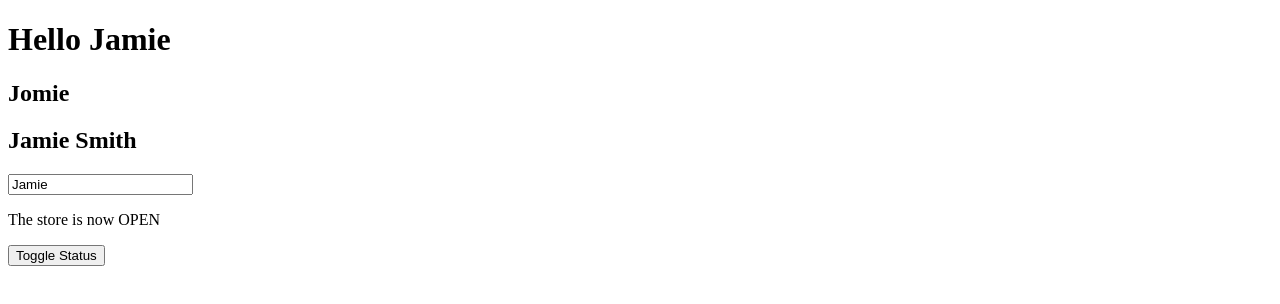
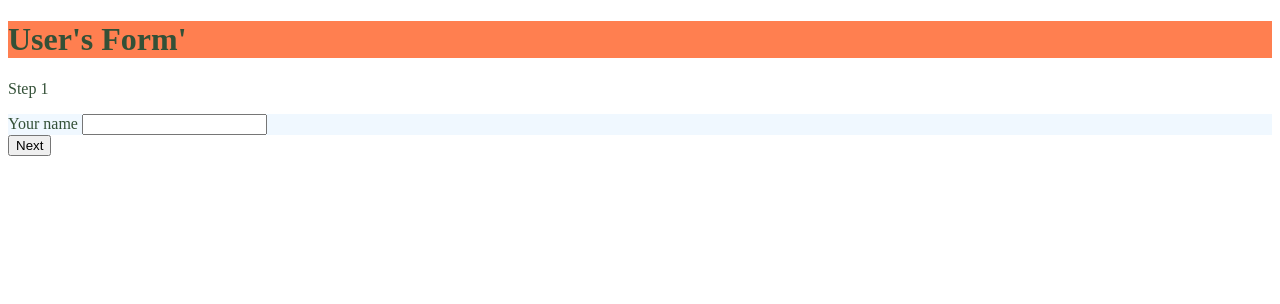
Before and after one commit to piggypiggyyoinkyoink/experimentation, a SvelteKit app in the folder svelte/: page / in a window 1280 px wide. Shown: the top 304 px of the page. Built offline with nearby package versions, Linux system fonts and the light colour scheme.

Commit message:
If statements and CSS within Svelte files

```diff
--- a/svelte/src/lib/components/Header.svelte
+++ b/svelte/src/lib/components/Header.svelte
@@ -2,9 +2,18 @@
     let {name, fakeName=null} = $props(); //fakeName has a default value null, so is an optional parameter
 </script>
 
-<h1>Hello {name}</h1>
+<div>
+
+    <h1>{#if name}{name}{:else}User{/if}'s Form'</h1>
+
+</div>
+<!--
 <h2>{name.replaceAll("a", "o") }</h2>
+
 <p>{fakeName}</p>
+-->
 <style>
-
+    div{
+        background:coral;
+    }
 </style>
--- a/svelte/src/routes/+page.svelte
+++ b/svelte/src/routes/+page.svelte
@@ -1,31 +1,60 @@
 <script>
     import Header from "$lib/components/Header.svelte"; //convention is upper case
-    let name = $state("Jamie"); //sveltelicious way of setting default value to a prop
-    let fullName = $derived(name + " " + "Smith") //fullName is derived from name, i.e. updates whenever the value of name changes
 
-    let status = $state("OPEN");
-
-    function toggleStatus(){
-        status = status === "OPEN"? "CLOSED" : "OPEN"; //toggles status between open and closed
-    }
+    let formState = $state({
+        name: "",
+        birthday:"",
+        step:0,
+        error:""
+    });
 </script>
 
-<Header {name}/>
-<h2>{fullName}</h2>
+<Header name = {formState.name} />
+<main>
+    <p> Step {formState.step + 1}</p>
 
-<input type = "text" bind:value={name} /> <!-- variable name is auto updated to take the current value of the text field - awesome :) Can also bind variables to html elements -->
-<p>The store is now {status}</p>
-<button onclick={toggleStatus}>Toggle Status</button>
-<!--
 
-Alternative:
-<button {onclick}>Toggle Status</button>
-Note: requires function in <script> to be called onclick() -> probably not ideal if you want multiple onclicks, but makes sense for small, simple modular components
+    {#if formState.step === 0}
+        <div>
+            <label for = "name">Your name</label>
+            <input type = "text" id = "name" bind:value={formState.name}>
+        </div>
+        <button onclick ={()=>{
+            if(formState.name !== ""){
+                formState.step += 1;
+                formState.error = "";
+            }else{
+                formState.error = "Please write your name."
+            }
+        }}>Next</button>
+    {:else if formState.step ===1}
+    <div>
+        <label for = "bday">Your birthday</label>
+        <input type = "date" id = "bday" bind:value={formState.birthday}>
+    </div>
+    <button onclick ={()=>{
+        if(formState.birthday !== ""){
+            formState.step += 1;
+            formState.error = "";
+        }else{
+            formState.error = "Please enter your birthday."
+        }
+    }}>Next</button>
+    {/if}
+    {#if formState.error !==""}
+        <p class="error">{formState.error}</p>
 
-Alternative 2:
-<button onclick = {()=>{
-    status = status === "OPEN"? "CLOSED" : "OPEN";  //same as above, but with arrow function
-}}>Toggle Status</button
->
+    {/if}
+</main>
 
--->
+<style> /*Note: the scope of these CSS styles is restricted to this component, not other components e.g. Header that are imported by it. Likewise, the scope is restricted to this component when other components import this one.*/
+    div{
+        background:aliceblue;
+    }
+    .error{
+        color:red;
+    }
+    :global(div){ /*This is a CSS style with global scope, not always recommended*/
+        color:rgb(51, 80, 55);
+    }
+</style>
```
Also changed, not shown: svelte/archive/.archive+page.svelte (added, +31 -0 lines).
